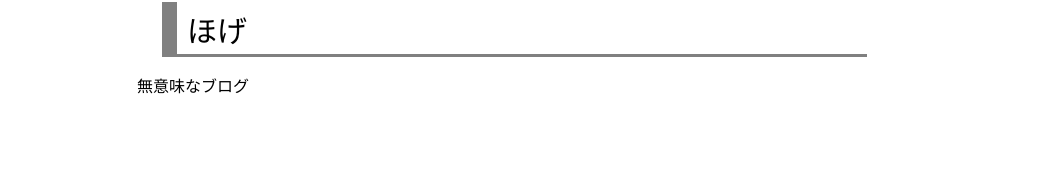
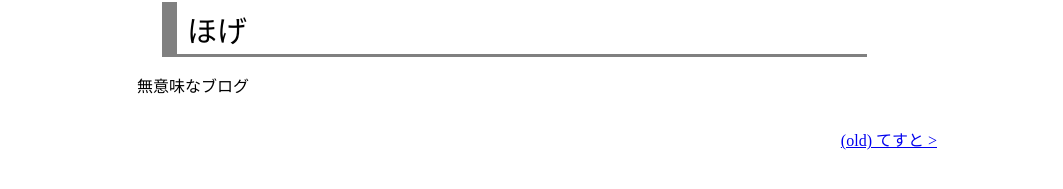
Before and after one commit to shwaka/homepage, a Jekyll site: the page built from jekyll/_posts/2019-07-10-hoge.md, in a window 1280 px wide. Shown: the part 248-437 px from the top of the page, without its empty margins (108-1171 px from the left). Built offline with Jekyll 4.4.1, drawn with Linux system fonts in a browser that asks for light colours.

Commit message:
previous or next for blog post

```diff
--- a/jekyll/_layouts/post.html
+++ b/jekyll/_layouts/post.html
@@ -16,3 +16,20 @@
 <div class="blog_main">
   {{ content }}
 </div>
+
+<div id="blog_footer">
+  {% if page.next %}
+    <a href="{{ site.baseurl }}{{ page.next.url }}">
+      < {{ page.next.title }} (new)
+    </a>
+  {% else %}
+    <span></span>  <!-- for flexbox -->
+  {% endif %}
+  {% if page.previous %}
+    <a href="{{ site.baseurl }}{{ page.previous.url }}">
+      (old) {{ page.previous.title }} >
+    </a>
+  {% else %}
+    <span></span>  <!-- for flexbox -->
+  {% endif %}
+</div>
--- a/jekyll/assets/css/mystyle.scss
+++ b/jekyll/assets/css/mystyle.scss
@@ -104,6 +104,12 @@
   }
 }
 
+div#blog_footer{
+  display: flex;
+  justify-content: space-between;
+  flex-wrap: wrap;
+  margin-top: 30px;
+}
 
 table#cv{
   border-spacing: 10px 0px;
```
